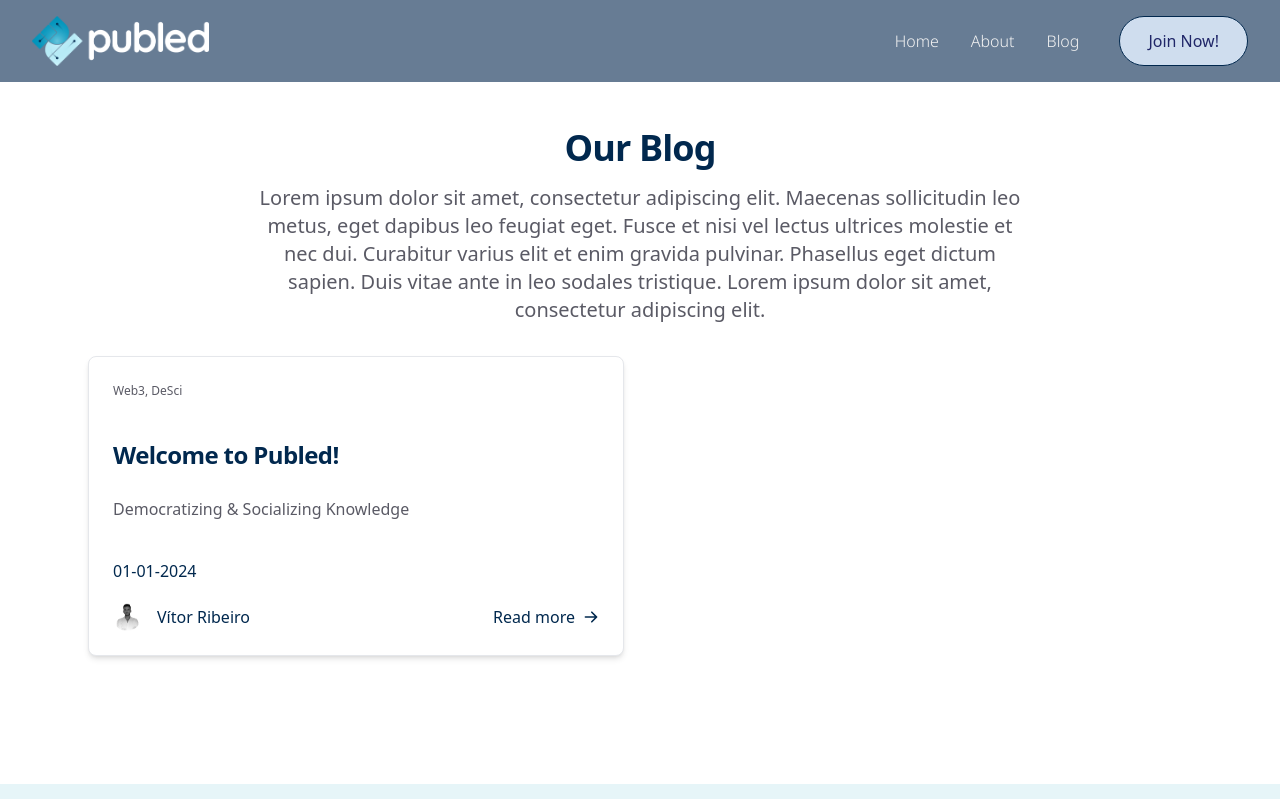
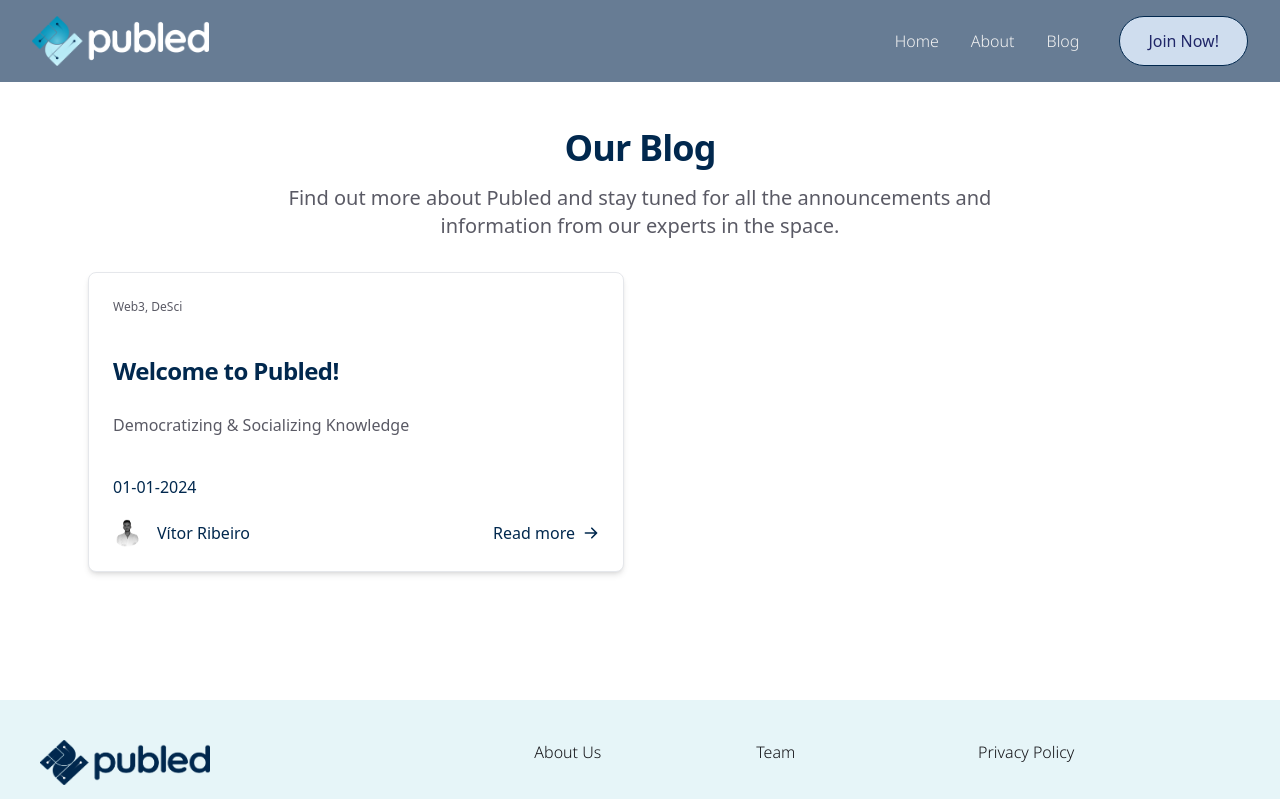
Before and after one commit to publed/publed-landing, a React (Create React App) app: page /blog in a window 1280 px wide. Shown: the top 799 px of the page. Built offline with nearby package versions, Linux system fonts and the light colour scheme.

Commit message:
fix: small update

```diff
--- a/src/components/BlogPost.js
+++ b/src/components/BlogPost.js
@@ -73,7 +73,7 @@ const BlogPost = ({ fileName }) => {
   }, [fileName]);
 
   return (
-    <div className="my-20 mx-auto flex flex-col items-center">
+    <div className="my-20 mx-auto flex flex-col items-center h-screen">
       <div className="max-w-screen-lg flex flex-col items-center">
         <Helmet>
           <title>{post.title}</title>
--- a/src/pages/Blog.tsx
+++ b/src/pages/Blog.tsx
@@ -36,12 +36,8 @@ const Blog = () => {
             Our Blog
           </h2>
           <p className="font-light text-default-60 sm:text-xl dark:text-gray-400">
-            Lorem ipsum dolor sit amet, consectetur adipiscing elit. Maecenas
-            sollicitudin leo metus, eget dapibus leo feugiat eget. Fusce et nisi
-            vel lectus ultrices molestie et nec dui. Curabitur varius elit et
-            enim gravida pulvinar. Phasellus eget dictum sapien. Duis vitae ante
-            in leo sodales tristique. Lorem ipsum dolor sit amet, consectetur
-            adipiscing elit.
+            Find out more about Publed and stay tuned for all the announcements
+            and information from our experts in the space.
           </p>
         </div>
         <div className="grid gap-8 lg:grid-cols-2">
```
